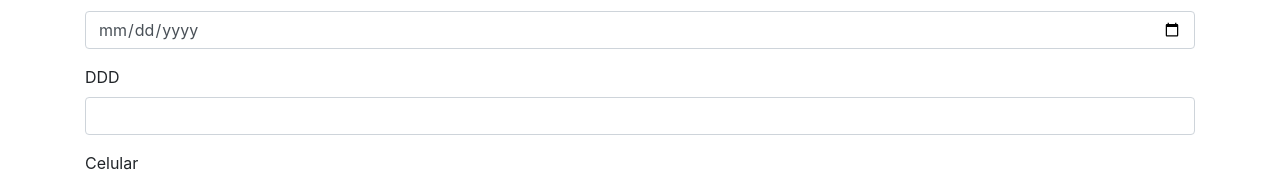
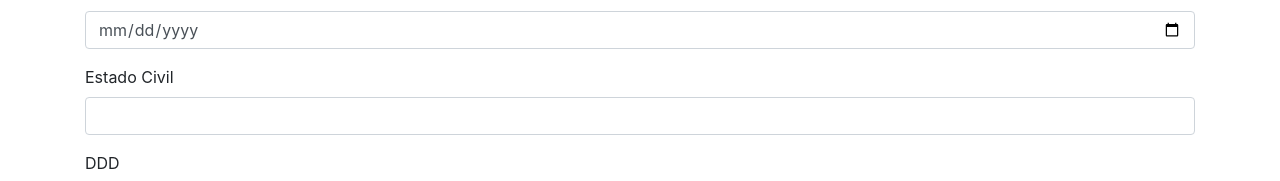
Before and after one commit to GustavoRizzo/layoutador-de-curriculo, a Vue app: page /#/FormularioCurriculo in a window 1280 px wide. Shown: the part 279-460 px from the top of the page. Built offline with nearby package versions, Linux system fonts and the light colour scheme.

Commit message:
FormularioCurriculo - ligando o formulario aos objetos

```diff
--- a/src/models/Endereco.js
+++ b/src/models/Endereco.js
@@ -1,6 +1,13 @@
 export default class Endereco {
 
     constructor(obj){
+        let default_values = {
+            pais: '',
+            uf: '',
+            cidade: ''
+        }
+        obj = {...default_values, ...obj};
+
         this.pais = obj.pais;
         this.uf = obj.uf;
         this.cidade = obj.cidade;
--- a/src/models/InformacoesPessoais.js
+++ b/src/models/InformacoesPessoais.js
@@ -1,6 +1,18 @@
 export default class InformacoesPessoais {
 
     constructor(obj){
+        let default_values = {
+            nome: '',
+            profissao: '',
+            naturalidade: '',
+            estadoCivil: '',
+            dataNascimento: new Date(),
+            ddd: '',
+            celular: '',
+            email: ''
+        }
+        obj = {...default_values, ...obj};
+
         this.nome = obj.nome;
         this.profissao = obj.profissao;
         this.naturalidade = obj.naturalidade;
--- a/src/pages/FormularioCurriculo.vue
+++ b/src/pages/FormularioCurriculo.vue
@@ -1,59 +1,64 @@
 <template>
 <div>
-    <form class="form">
+    <form class="form" @submit.prevent="gravar()">
 
         <div class="dados-pessois">
 
             <div class="form-group">
                 <label for="nome">Nome Completo</label>
-                <input type="text" id="nome" class="form-control" required autofocus />
+                <input type="text" id="nome" class="form-control" required autofocus v-model=infoPessoais.nome />
             </div>
 
             <div class="form-group">
                 <label for="profissao">Profissão</label>
-                <input type="text" id="profissao" class="form-control" required />
+                <input type="text" id="profissao" class="form-control" required  v-model=infoPessoais.profissao />
             </div>
 
             <div class="form-group">
                 <label for="naturalidade">Naturalidade</label>
-                <input type="text" id="naturalidade" class="form-control" required />
+                <input type="text" id="naturalidade" class="form-control" required v-model=infoPessoais.naturalidade />
             </div>
 
             <div class="form-group">
                 <label for="dataNascimento">Data de Nascimento</label>
-                <input type="date" id="dataNascimento" class="form-control" required/>
+                <input type="date" id="dataNascimento" class="form-control" required v-model=infoPessoais.dataNascimento />
+            </div>
+
+            <div class="form-group">
+                <label for="estadoCivil">Estado Civil</label>
+                <input type="text" id="estadoCivil" class="form-control" required v-model=infoPessoais.estadoCivil />
             </div>
 
             <div class="form-group">
                 <label for="ddd">DDD</label>
-                <input type="number" id="ddd" class="form-control" required />
+                <input type="number" id="ddd" class="form-control" required v-model=infoPessoais.ddd />
             </div>
 
             <div class="form-group">
                 <label for="celular">Celular</label>
-                <input type="tel" id="celular" class="form-control" required />
+                <input type="tel" id="celular" class="form-control" required v-model=infoPessoais.celular />
             </div>
 
             <div class="form-group">
                 <label for="email">Email</label>
-                <input type="email" id="email" class="form-control" required />
+                <input type="email" id="email" class="form-control" required v-model=infoPessoais.email />
             </div>
         </div>
 
         <div class="form-endereco">
             <div class="form-group">
                 <label for="pais">Pais</label>
-                <input type="text" id="pais" class="form-control" required />
+                <input type="text" id="pais" class="form-control" required v-model=endereco.pais />
             </div>
 
             <div class="form-group">
                 <label for="uf">UF</label>
-                <input type="text" id="uf" class="form-control" required />
+                <input type="text" id="uf" class="form-control" required v-model=endereco.uf />
             </div>
 
             <div class="form-group">
                 <label for="cidade">Cidade</label>
-                <input type="text" id="cidade" class="form-control" required />
+                <input type="text" id="cidade" class="form-control" required v-model=endereco.cidade />
             </div>
         </div>
 
@@ -63,10 +68,23 @@
 </template>
 
 <script>
+import InformacoesPessoais from '../models/InformacoesPessoais'
+import Endereco from '../models/Endereco.js'
+
 export default {
     name: 'FormularioCurriculo',
     data() {
-        return {}
+        return {
+            endereco: new Endereco(),
+            infoPessoais: new InformacoesPessoais()
+        }
+    },
+    methods: {
+        gravar() {
+            console.log('excutando método gravar.');
+            console.log(this.infoPessoais);
+            console.log(this.endereco);
+        }
     }
 }
 </script>
```
